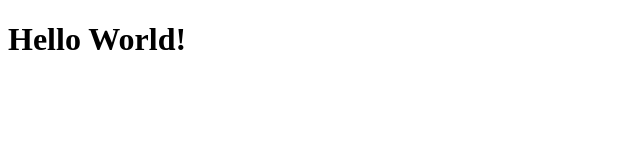
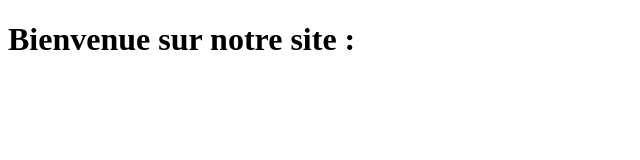
Before and after one commit to JordanBil/eval_devfad22-02, a plain HTML site: page index.html in a window 1280 px wide. Shown: the whole page, without its empty margins (0-640 px from the left). Drawn offline with Linux system fonts and the light colour scheme.

Commit message:
Edit du fichier index.html

```diff
--- a/index.html
+++ b/index.html
@@ -2,13 +2,13 @@
 <html>
   <head>
     <meta charset="UTF-8">
-    <title>Mon site web</title>
+    <title>index</title>
   </head>
 
 
   <body>
 
-    <h1>Hello World!</h1>
+    <h1>Bienvenue sur notre site : </h1>
 
   </body>
 </html>
```
